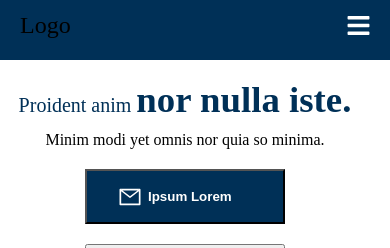
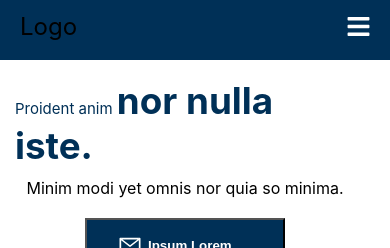
Before and after one commit to souravsa89/Rapidd_React-Assignment, a React (Create React App) app: page / in a window 390 px wide. Shown: the top 248 px of the page. Built offline with nearby package versions, Linux system fonts and the light colour scheme.

Commit message:
Final Update

```diff
--- a/src/Navbar/Navbar.css
+++ b/src/Navbar/Navbar.css
@@ -1,4 +1,18 @@
 /* Navbar.css */
+
+body {
+  margin: 0;
+  font-family: -apple-system, BlinkMacSystemFont, "Segoe UI", "Roboto", "Oxygen",
+    "Ubuntu", "Cantarell", "Fira Sans", "Droid Sans", "Helvetica Neue",
+    sans-serif;
+  -webkit-font-smoothing: antialiased;
+  -moz-osx-font-smoothing: grayscale;
+}
+
+code {
+  font-family: source-code-pro, Menlo, Monaco, Consolas, "Courier New",
+    monospace;
+}
 
 .navbar {
   position: fixed;
@@ -26,7 +40,7 @@
   font-size: 1.5rem;
   text-decoration: none;
   /* width: 90%; */
-  margin-right: 50%;
+  margin-right: 42%;
 }
 
 .nav-menu {
@@ -196,7 +210,6 @@
     padding: 0.5rem;
     margin-bottom: 0.5rem;
     border-bottom: 1px solid grey;
-    /* background-color: #f0f0f0; */
     text-align: start;
   }
   .column {
--- a/src/Pages/Home.css
+++ b/src/Pages/Home.css
@@ -6,7 +6,6 @@
 
 .top {
   display: flex;
-  /* align-items: centre; */
   justify-content: center;
   font-size: 30px;
   color: var(--brand-colors-bg-color-primary, #003057);
@@ -23,7 +22,7 @@
 }
 
 .tag-p {
-  margin-right: 39%;
+  margin-right: 38%;
 }
 .btn {
   height: 55px;
@@ -55,17 +54,14 @@
   display: flex;
   width: 708px;
   align-items: center;
-  /* gap: 24px; */
   margin-left: 100px;
   flex-direction: column;
 }
 
 .div-left-top {
   display: flex;
-  /* flex-direction: column; */
   align-items: flex-start;
   align-self: stretch;
-  /* border: 1px solid black; */
 }
 
 .div-left-bottom {
@@ -85,7 +81,6 @@
 
 .div-left-bottom {
   display: flex;
-  /* padding: 24px; */
   flex-direction: row;
   align-items: center;
   gap: 10px;
@@ -101,13 +96,9 @@
 .div-top-right {
   margin-top: 10px;
   display: flex;
-  /* padding: 2px; */
   flex-direction: column;
-  /* justify-content: center; */
   align-items: center;
   gap: 10px;
-  /* flex: 1 0 0; */
-  /* align-self: stretch; */
 }
 
 .bold {
@@ -159,7 +150,7 @@
 
   .top {
     margin: 0px 5px 0px 5px;
-    font-size: 20px;
+    font-size: 15px;
     color: var(--brand-colors-bg-color-primary, #003057);
   }
 
@@ -191,7 +182,6 @@
   .main-container {
     display: flex;
     flex-direction: column;
-    /* margin-top: 20%; */
   }
 
   .div-left {
@@ -208,12 +198,6 @@
   }
 
   .div-left-bottom {
-    /* display: flex; */
-    /* padding: 24px; */
-    /* flex-direction: row;
-    align-items: center; */
-    /* gap: 10px; */
-    /* margin-left: 10%; */
     padding-top: 15px;
   }
 
@@ -221,8 +205,6 @@
     display: flex;
     width: 768px;
     align-items: center;
-    /* gap: 24px; */
-    /* margin-left: 100px; */
     flex-direction: column;
     margin: 0px 5px 0pc 5px;
   }
```
